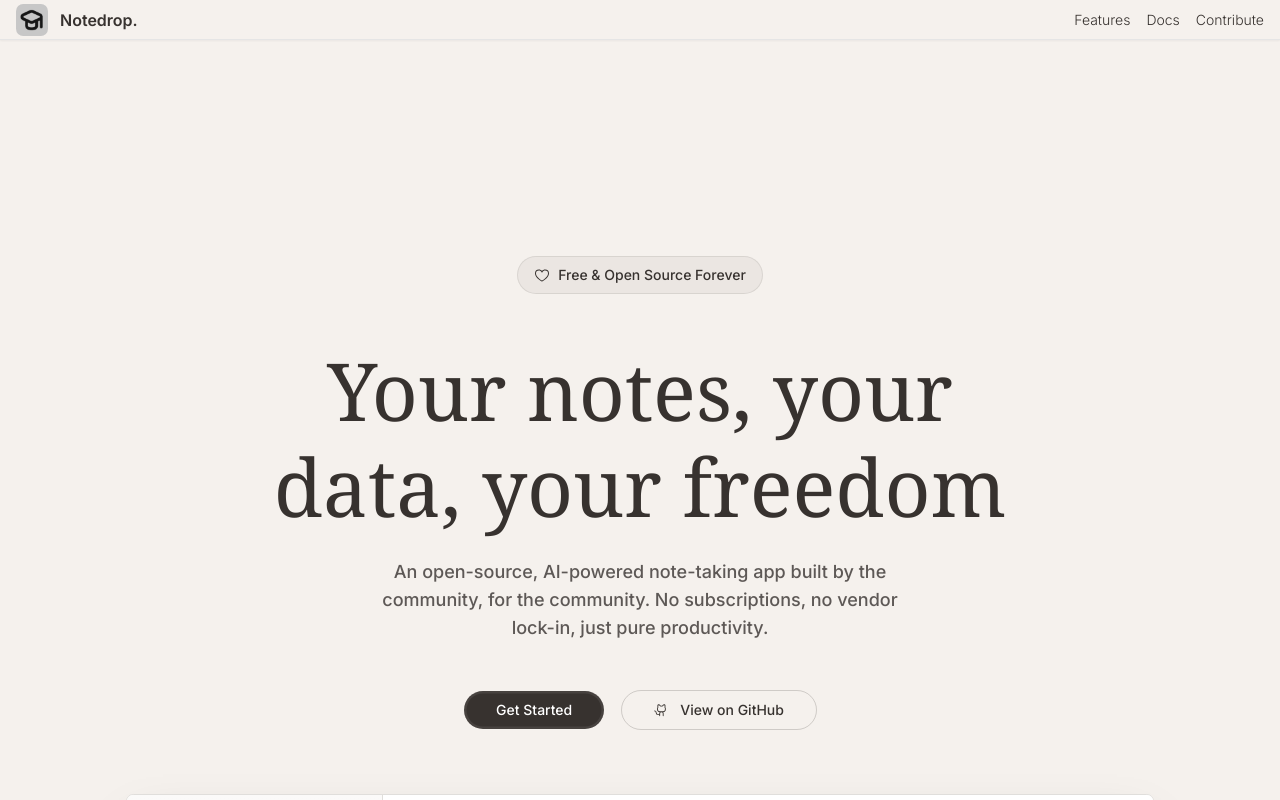
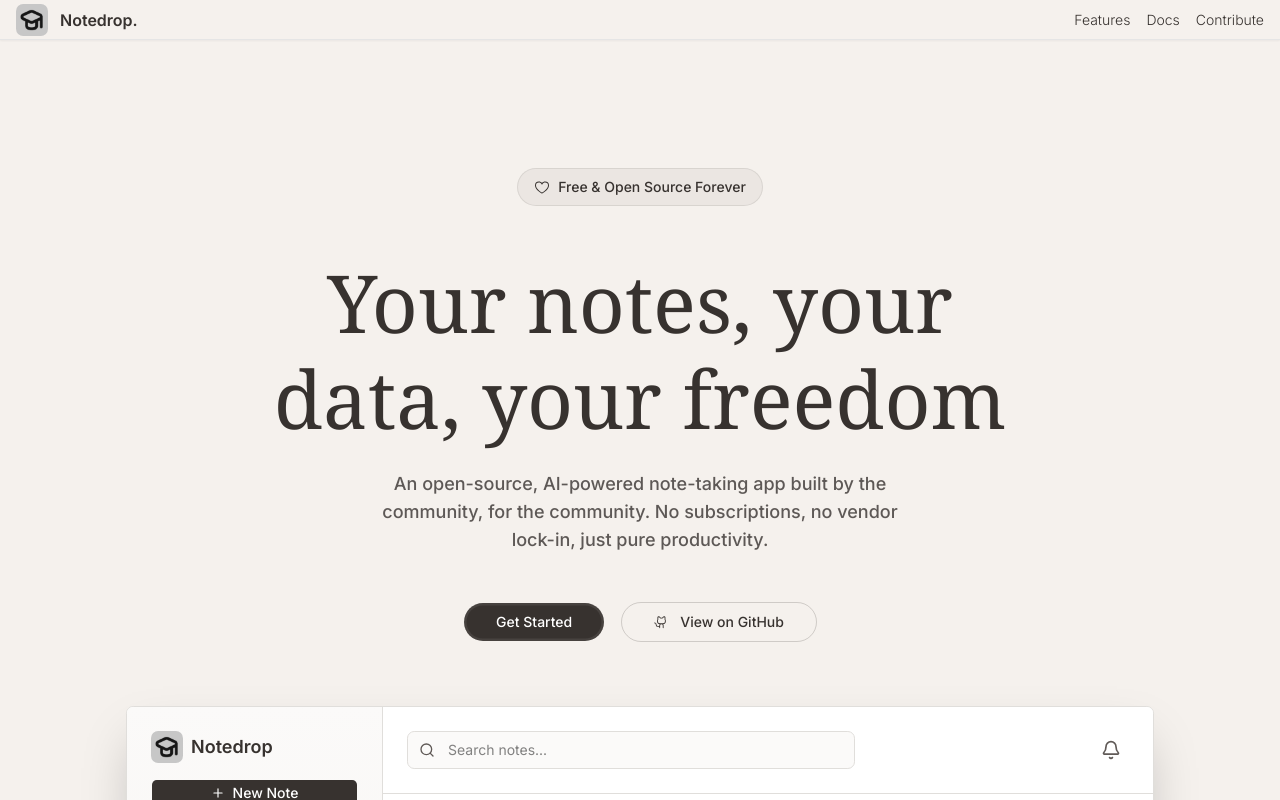
Before and after one commit to Notedrop-App/frontend, a Next.js app: page / in a window 1280 px wide. Shown: the top 800 px of the page. Built offline with nearby package versions, Linux system fonts and the light colour scheme.

Commit message:
Feat: change padding in hero section from 216px to 128px

```diff
--- a/components/ui/hero-section.tsx
+++ b/components/ui/hero-section.tsx
@@ -6,7 +6,7 @@ import { GithubLogoIcon, HeartIcon } from "@phosphor-icons/react";
 
 export function HeroSection() {
   return (
-    <section className="relative pt-[216px] pb-16">
+    <section className="relative pt-32 pb-16">
       <div className="max-w-[1060px] mx-auto px-4">
         <div className="flex flex-col items-center gap-12">
           {/* Open Source Badge */}
```
